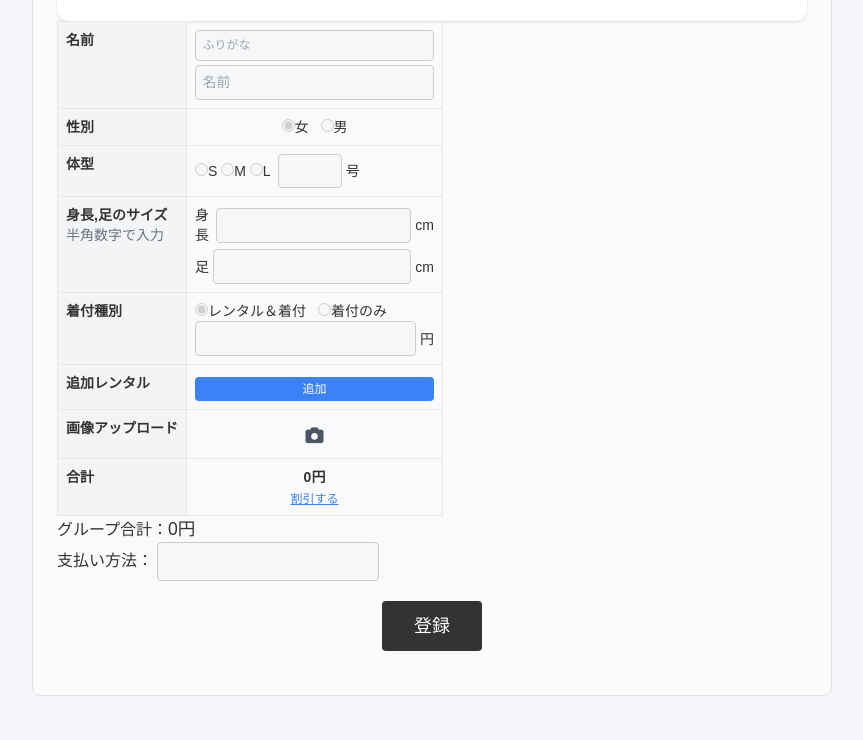
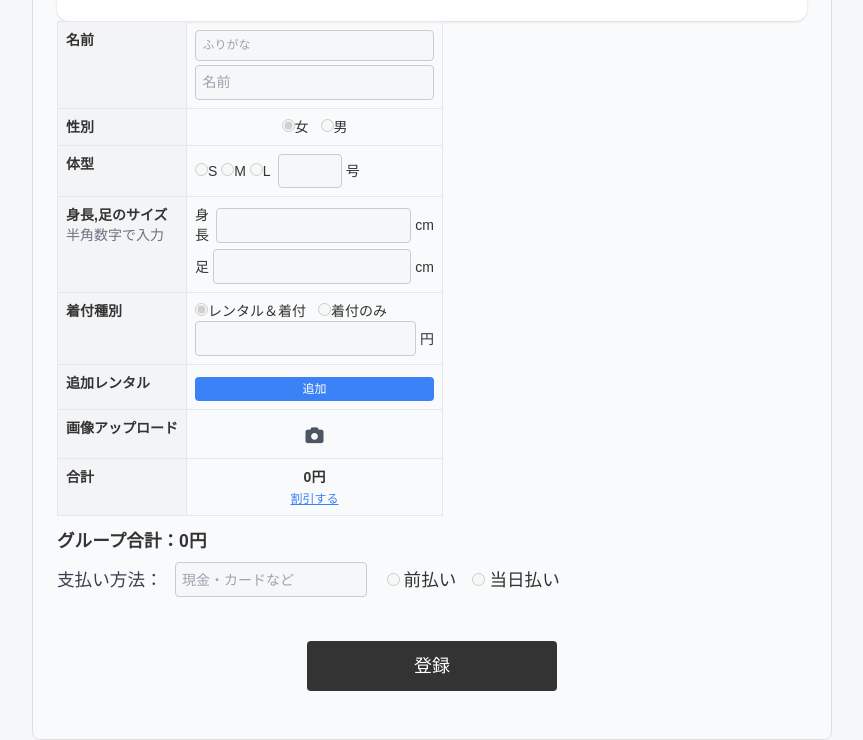
Before and after one commit to yuragino/customer-carte, a plain HTML site: page machiaruki/form.html in a window 1280 px wide. Shown: the part 904-1644 px from the top of the page, without its empty margins (208-1071 px from the left). Before the commit the page ends 1600 px from the top, so only its background shows below. Drawn offline with nearby package versions, Linux system fonts and the light colour scheme; no server answers.

Commit message:
当日or前払い追加

```diff
--- a/assets/js/machiaruki/form.js
+++ b/assets/js/machiaruki/form.js
@@ -205,6 +205,7 @@ function createInitialFormData() {
       notes: '',
       checkpoints: { rentalPage: false, footwearBag: false, price: false, location: false, parking: false },
       paymentType: 'group', groupPaymentMethod: '',
+      paymentTiming: '',
       isCanceled: false,
     },
     femaleCount: 1, maleCount: 0,
--- a/machiaruki/form.html
+++ b/machiaruki/form.html
@@ -262,16 +262,50 @@
           </div>
         </div>
 
-        <div class="form-section totals-section">
-          <div>グループ合計：<span x-text="formatYen(groupTotalPrepayment)"></span></div>
-          <div class="group-payment-method" x-show="formData.representative.paymentType === 'group'">
-            支払い方法：
-            <input type="text" x-model="formData.representative.groupPaymentMethod">
+        <div class="form-section totals-section space-y-2 mt-3">
+          <!-- 合計 -->
+          <div class="flex items-center font-semibold">
+            <span>グループ合計：</span>
+            <span x-text="formatYen(groupTotalPrepayment)"></span>
+          </div>
+
+          <!-- 支払い方法 + タイミング -->
+          <div class="flex items-center flex-wrap gap-3">
+            <span class="text-gray-700 font-medium">支払い方法：</span>
+
+            <input type="text"
+              x-model="formData.representative.groupPaymentMethod"
+              class="border border-gray-300 rounded-md px-2 py-1 text-sm focus:outline-none focus:ring-1 focus:ring-indigo-400 w-48"
+              placeholder="現金・カードなど">
+
+            <div class="flex items-center gap-4 ml-2">
+              <label class="inline-flex items-center gap-1 text-sm">
+                <input type="radio"
+                  name="paymentTiming"
+                  value="prepayment"
+                  x-model="formData.representative.paymentTiming"
+                  @click="toggleRadio($event, 'paymentTiming')"
+                  :checked="formData.representative.paymentTiming === 'prepayment'"
+                  class="text-indigo-600 focus:ring-indigo-500">
+                <span>前払い</span>
+              </label>
+
+              <label class="inline-flex items-center gap-1 text-sm">
+                <input type="radio"
+                  name="paymentTiming"
+                  value="onsite"
+                  x-model="formData.representative.paymentTiming"
+                  @click="toggleRadio($event, 'paymentTiming')"
+                  :checked="formData.representative.paymentTiming === 'onsite'"
+                  class="text-indigo-600 focus:ring-indigo-500">
+                <span>当日払い</span>
+              </label>
+            </div>
           </div>
         </div>
 
         <div class="submit-container">
-          <button type="submit" class="submit-btn" :disabled="isSubmitting" x-text="isSubmitting ? '処理中...' : (docId ? '更新' : '登録')"></button>
+          <button type="submit" class="submit-btn w-1/3 my-6" :disabled="isSubmitting" x-text="isSubmitting ? '処理中...' : (docId ? '更新' : '登録')"></button>
         </div>
         <div class="cancellation-status" x-show="docId != null">
           <label for="cancellation-toggle">
```
